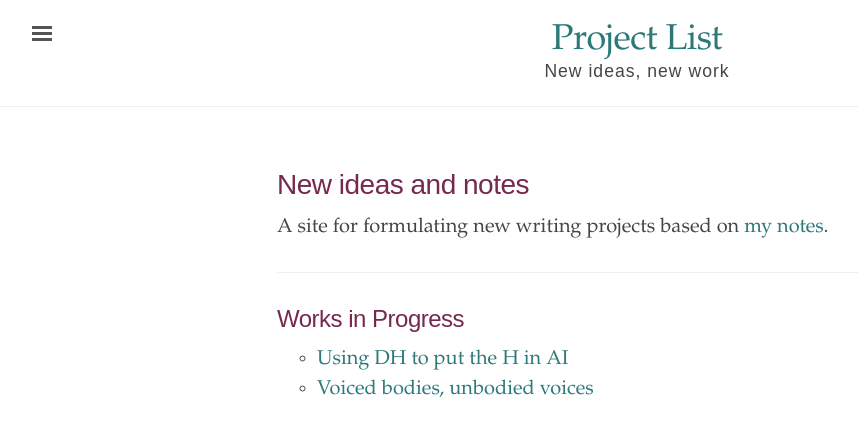
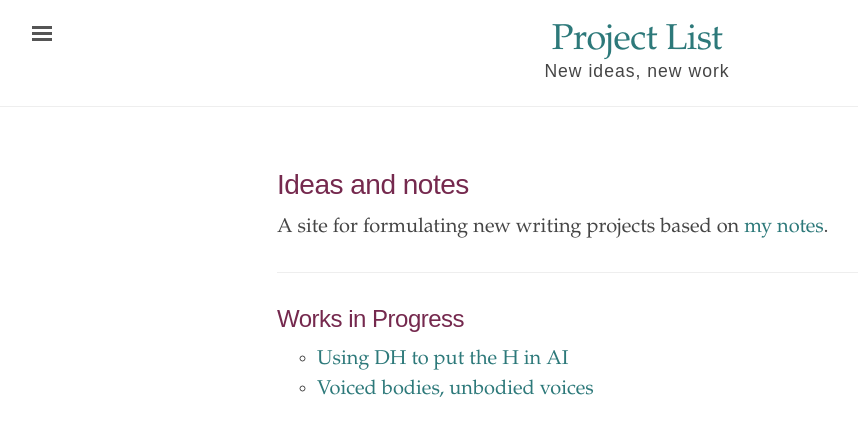
Before and after one commit to ylimem/ed, a Jekyll site: the page built from index.html, in a window 1280 px wide. Shown: the top 436 px of the page, without its empty margins (3-861 px from the left). Built offline with Jekyll 4.4.1, drawn with Linux system fonts in a browser that asks for light colours.

Commit message:
Update index.html

```diff
--- a/index.html
+++ b/index.html
@@ -3,7 +3,7 @@ layout: default
 title: "Ed"
 ---
 <div class="introduction">
-  <h1>New ideas and notes</h1>
+  <h1>Ideas and notes</h1>
 
 <p>
   A site for formulating new writing projects based on <a href="https://silenttrystero.tumblr.com/" target="_blank">my notes</a>.
```
